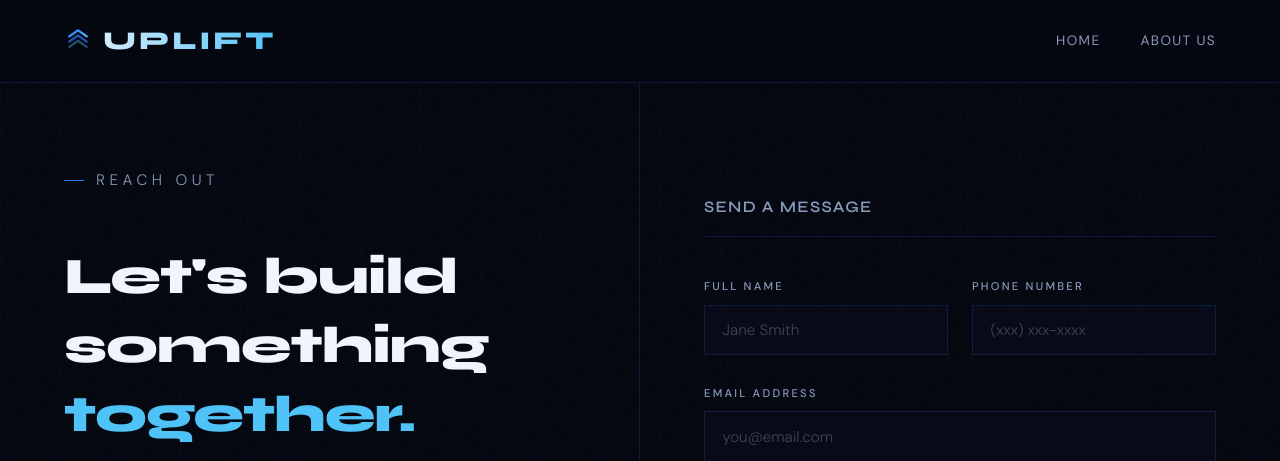
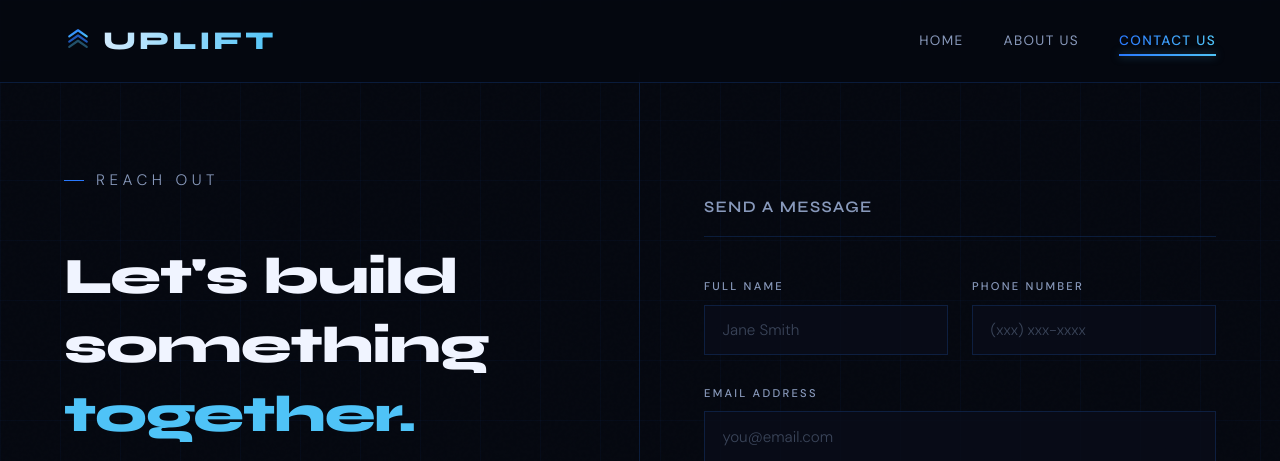
Before and after one commit to jaadyyah/Uplift-Capstone, a Flask app: page /contact_us in a window 1280 px wide. Shown: the top 461 px of the page. Run offline with Flask 3, Linux system fonts and the light colour scheme.

Commit message:
Fixed navbar

```diff
--- /dev/null
+++ b/static/styles/active_nav_styles.css
@@ -0,0 +1,52 @@
+/* ── NAV ── */
+nav {
+  display: flex;
+  gap: 2.5rem;
+  align-items: center;
+}
+
+nav a {
+  font-family: 'DM Sans', sans-serif;
+  font-weight: 400;
+  font-size: 0.85rem;
+  letter-spacing: 0.1em;
+  text-transform: uppercase;
+  color: var(--muted);
+  text-decoration: none;
+  position: relative;
+  transition: color 0.3s, -webkit-text-fill-color 0.3s;
+}
+
+nav a::after {
+  content: '';
+  position: absolute;
+  bottom: -4px; left: 0; right: 0;
+  height: 1px;
+  background: linear-gradient(90deg, var(--blue-bright), var(--blue-glow));
+  transform: scaleX(0);
+  transform-origin: left;
+  transition: transform 0.3s ease;
+}
+
+nav a:hover { color: var(--white); }
+nav a:hover::after { transform: scaleX(1); }
+
+/* ── NAV ACTIVE STATE ── */
+nav a.nav-active {
+  background: linear-gradient(90deg, var(--blue-bright), var(--blue-glow));
+  -webkit-background-clip: text;
+  -webkit-text-fill-color: transparent;
+  background-clip: text;
+  font-weight: 500;
+  transition: -webkit-text-fill-color 0.3s;
+}
+
+nav a.nav-active::after {
+  transform: scaleX(1);
+  height: 2px;
+  box-shadow: 0 0 8px rgba(79, 195, 247, 0.5);
+}
+
+nav a.nav-active:hover {
+  -webkit-text-fill-color: var(--white);
+}
--- a/static/styles/contact_styles.css
+++ b/static/styles/contact_styles.css
@@ -85,38 +85,6 @@ header {
 	background-clip: text;
 	text-decoration: none;
 }
-
-nav {
-	display: flex;
-	gap: 2.5rem;
-	align-items: center;
-}
-
-nav a {
-	font-family: 'DM Sans', sans-serif;
-	font-weight: 400;
-	font-size: 0.85rem;
-	letter-spacing: 0.1em;
-	text-transform: uppercase;
-	color: var(--muted);
-	text-decoration: none;
-	position: relative;
-	transition: color 0.3s;
-}
-
-nav a::after {
-	content: '';
-	position: absolute;
-	bottom: -4px; left: 0; right: 0;
-	height: 1px;
-	background: var(--blue-bright);
-	transform: scaleX(0);
-	transform-origin: left;
-	transition: transform 0.3s ease;
-}
-
-nav a:hover { color: var(--white); }
-nav a:hover::after { transform: scaleX(1); }
 
 .svgicon {
   transform: translateY(4px);
--- a/templates/contact_us.html
+++ b/templates/contact_us.html
@@ -8,6 +8,7 @@
 <link rel="icon" sizes="192x192" type="image/svg" href="{{ url_for('static', filename='images/UpliftFavIcon.svg') }}">
 <link rel="preconnect" href="https://fonts.googleapis.com">
 <link rel="stylesheet" href="{{ url_for('static', filename='styles/contact_styles.css') }}">
+<link rel="stylesheet" href="{{ url_for('static', filename='styles/active_nav_styles.css') }}">
 <link href="https://fonts.googleapis.com/css2?family=Syne:wght@400;600;700;800&family=DM+Sans:ital,wght@0,300;0,400;0,500;1,300&display=swap" rel="stylesheet">
 <title>Contact Us — Uplift</title>
 </head>
@@ -32,6 +33,7 @@
   <nav>
     <a href="/">Home</a>
     <a href="/about_us">About Us</a>
+    <a href="/contact_us">Contact Us</a>
   </nav>
 </header>
 
@@ -156,13 +158,20 @@
 </footer>
 
 <script>
-  // Subtle header shadow on scroll
+  // Header scroll shadow
   const header = document.querySelector('header');
   window.addEventListener('scroll', () => {
     header.style.boxShadow = window.scrollY > 10
       ? '0 4px 30px rgba(0,0,0,0.5)'
       : 'none';
   });
+
+  // Active nav
+  document.querySelectorAll('nav a').forEach(link => {
+    const linkPath = new URL(link.href).pathname.replace(/\/$/, '') || '/';
+    const currentPath = window.location.pathname.replace(/\/$/, '') || '/';
+    if (currentPath === linkPath) link.classList.add('nav-active');
+  });
 </script>
 </body>
 </html>
```
Also changed, not shown: static/styles/about_us_styles.css (+0 -32 lines), static/styles/index_styles.css (+0 -32 lines), templates/about_us.html (+10 -12 lines), templates/index.html (+9 -0 lines).
